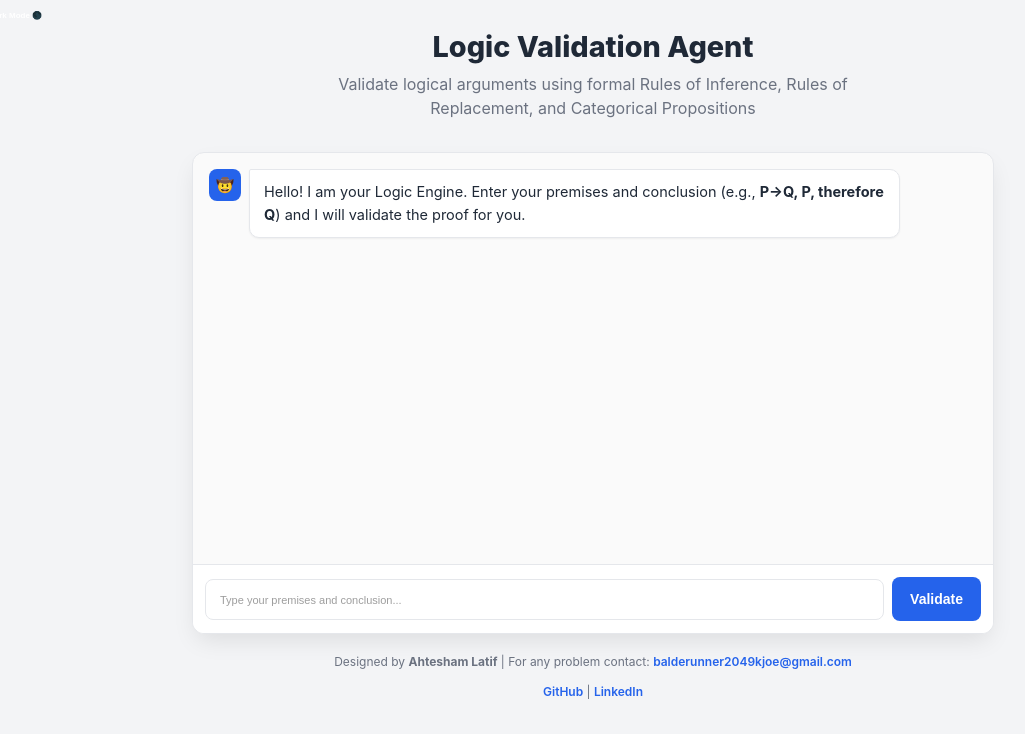
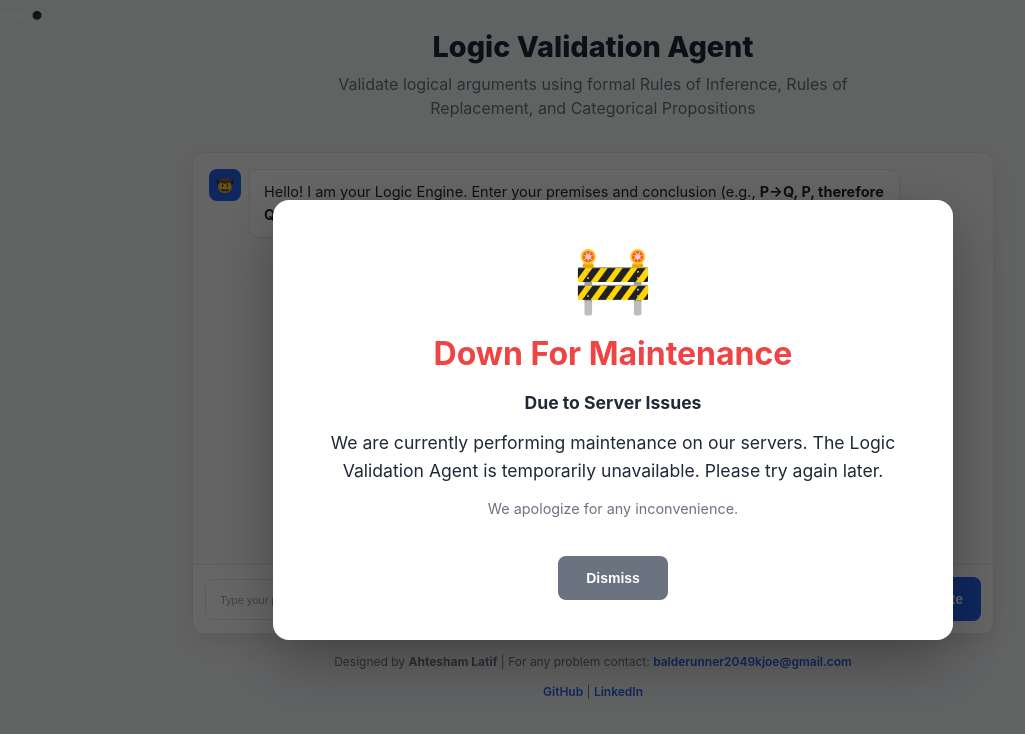
Before and after one commit to Ahtesham-Latif/Logic_Chatbot, a website: page index.html in a window 1280 px wide. Shown: the whole page, without its empty margins (47-1072 px from the left). Drawn offline with Linux system fonts and the light colour scheme.

Commit message:
Temporarily Down Due to Model Availability

```diff
--- a/index.html
+++ b/index.html
@@ -345,9 +345,106 @@
         min-width: 48px;
       }
     }
+
+    /* Maintenance Popup Modal */
+    .maintenance-modal-overlay {
+      position: fixed;
+      top: 0;
+      left: 0;
+      width: 100%;
+      height: 100%;
+      background: rgba(0, 0, 0, 0.6);
+      display: flex;
+      align-items: center;
+      justify-content: center;
+      z-index: 9999;
+      padding: 20px;
+    }
+
+    .maintenance-modal {
+      background: var(--chat-bg);
+      border-radius: 16px;
+      padding: 40px;
+      max-width: 600px;
+      width: 100%;
+      box-shadow: 0 20px 60px rgba(0, 0, 0, 0.3);
+      text-align: center;
+      animation: modalSlideIn 0.4s ease-out;
+    }
+
+    @keyframes modalSlideIn {
+      from {
+        transform: translateY(-50px);
+        opacity: 0;
+      }
+      to {
+        transform: translateY(0);
+        opacity: 1;
+      }
+    }
+
+    .maintenance-modal h2 {
+      font-size: 2rem;
+      color: #ef4444;
+      margin: 0 0 16px 0;
+      font-weight: 700;
+    }
+
+    .maintenance-modal p {
+      font-size: 1.1rem;
+      color: var(--text-main);
+      line-height: 1.6;
+      margin: 12px 0;
+    }
+
+    .maintenance-modal .icon {
+      font-size: 4rem;
+      margin-bottom: 16px;
+    }
+
+    .maintenance-modal .close-btn {
+      margin-top: 24px;
+      background-color: #6b7280;
+      padding: 12px 28px;
+      font-size: 14px;
+    }
+
+    .maintenance-modal .close-btn:hover {
+      background-color: #4b5563;
+    }
+
+    @media (max-width: 480px) {
+      .maintenance-modal {
+        padding: 24px;
+      }
+
+      .maintenance-modal h2 {
+        font-size: 1.5rem;
+      }
+
+      .maintenance-modal p {
+        font-size: 0.95rem;
+      }
+
+      .maintenance-modal .icon {
+        font-size: 3rem;
+      }
+    }
   </style>
 </head>
 <body>
+
+  <!-- Maintenance Modal Popup -->
+  <div id="maintenanceModal" class="maintenance-modal-overlay">
+    <div class="maintenance-modal">
+      <div class="icon">🚧</div>
+      <h2>Down For Maintenance</h2>
+      <p><strong>Due to Server Issues</strong></p>
+      <p>We are currently performing maintenance on our servers. The Logic Validation Agent is temporarily unavailable. Please try again later.</p>
+      <p style="color: var(--text-muted); font-size: 0.9rem;">We apologize for any inconvenience.</p>
+      <button class="close-btn" onclick="closeMaintenanceModal()">Dismiss</button>
+    </div>
+  </div>
 
   <div id="description">
     <h1>Logic Validation Agent</h1>
@@ -380,6 +477,25 @@
   </footer>
 
   <script>
+    // Maintenance Modal Functions
+    function closeMaintenanceModal() {
+      const modal = document.getElementById('maintenanceModal');
+      modal.style.opacity = '0';
+      setTimeout(() => {
+        modal.style.display = 'none';
+      }, 300);
+    }
+
+    // Optional: Auto-dismiss after 30 seconds
+    // setTimeout(() => closeMaintenanceModal(), 30000);
+
+    // Close modal when clicking outside the modal box (on overlay)
+    document.getElementById('maintenanceModal').addEventListener('click', function(event) {
+      if (event.target === this) {
+        closeMaintenanceModal();
+      }
+    });
+
     const chatHistory = document.getElementById('chat-history');
     const userInput = document.getElementById('user-input');
     const form = document.getElementById('chat-form');
```
